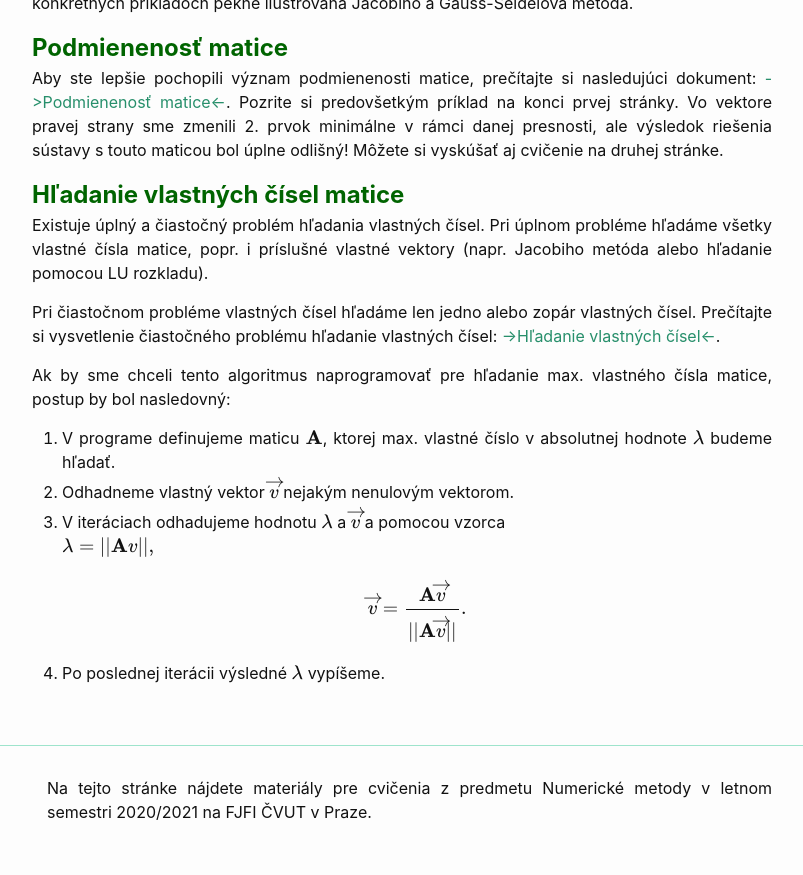
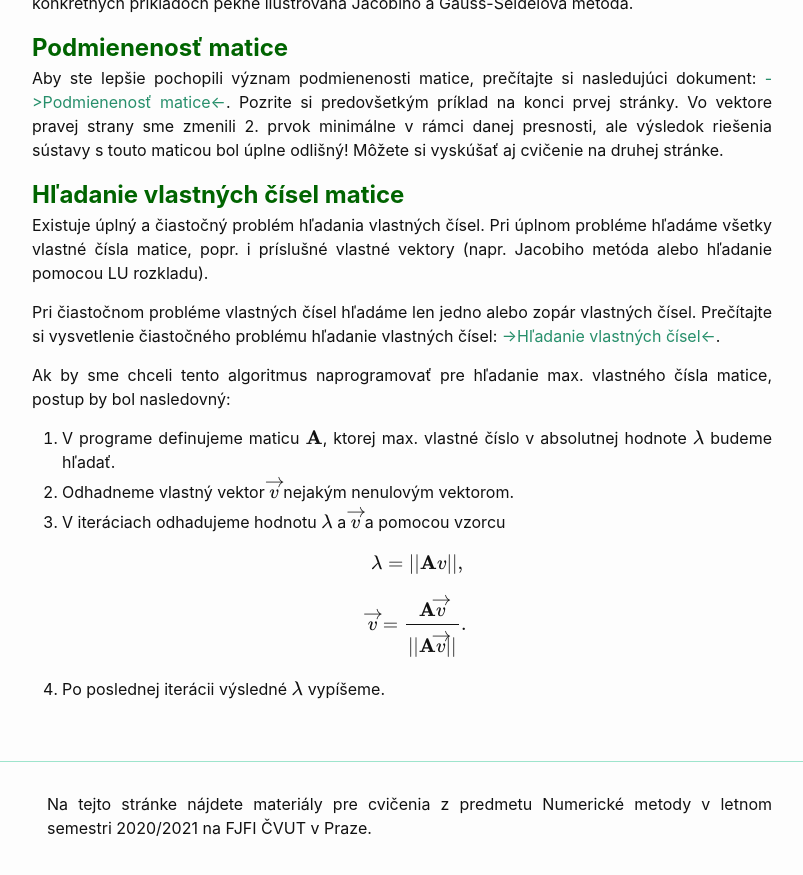
Before and after one commit to maslarova/maslarova.github.io, a Jekyll site: the page built from _posts/2021-03-11-cvicenie4.md, in a window 1280 px wide and 900 px high, scrolled down 1155 px. Shown: the top 875 px of the window, without its empty margins (238-1041 px from the left). Built offline with Jekyll 4.4.1, drawn with Linux system fonts in a browser that asks for light colours.

Commit message:
2021-03-11-cvicenie4.md

```diff
--- a/_posts/2021-03-11-cvicenie4.md
+++ b/_posts/2021-03-11-cvicenie4.md
@@ -50,7 +50,8 @@ Prečítajte si vysvetlenie čiastočného problému hľadanie vlastných číse
 Ak by sme chceli tento algoritmus naprogramovať pre hľadanie max. vlastného čísla matice, postup by bol nasledovný:
 1. V programe definujeme maticu $\mathbf{A}$, ktorej max. vlastné číslo v absolutnej hodnote $\lambda$ budeme hľadať.
 2. Odhadneme vlastný vektor $\overrightarrow{v}$ nejakým nenulovým vektorom.
-3. V iteráciach odhadujeme hodnotu $\lambda$ a $\overrightarrow{v}$ a pomocou vzorca
+3. V iteráciach odhadujeme hodnotu $\lambda$ a $\overrightarrow{v}$ a pomocou vzorcu
+
    {: .centering}
    $$
    \lambda = ||\mathbf{A}v||,
```
